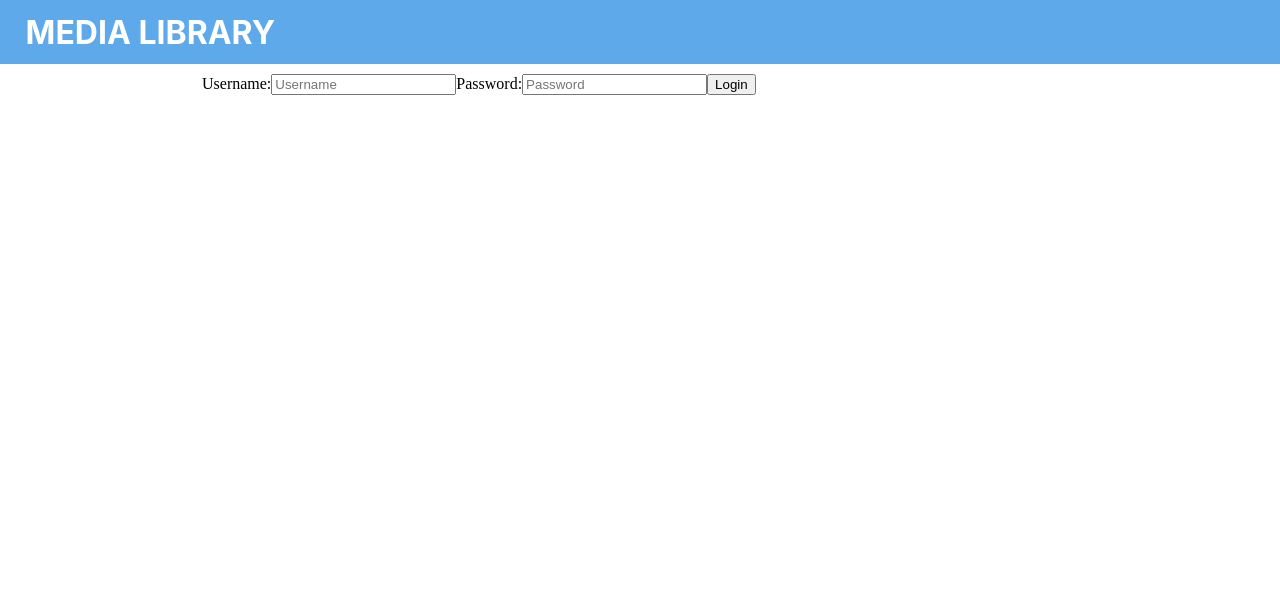
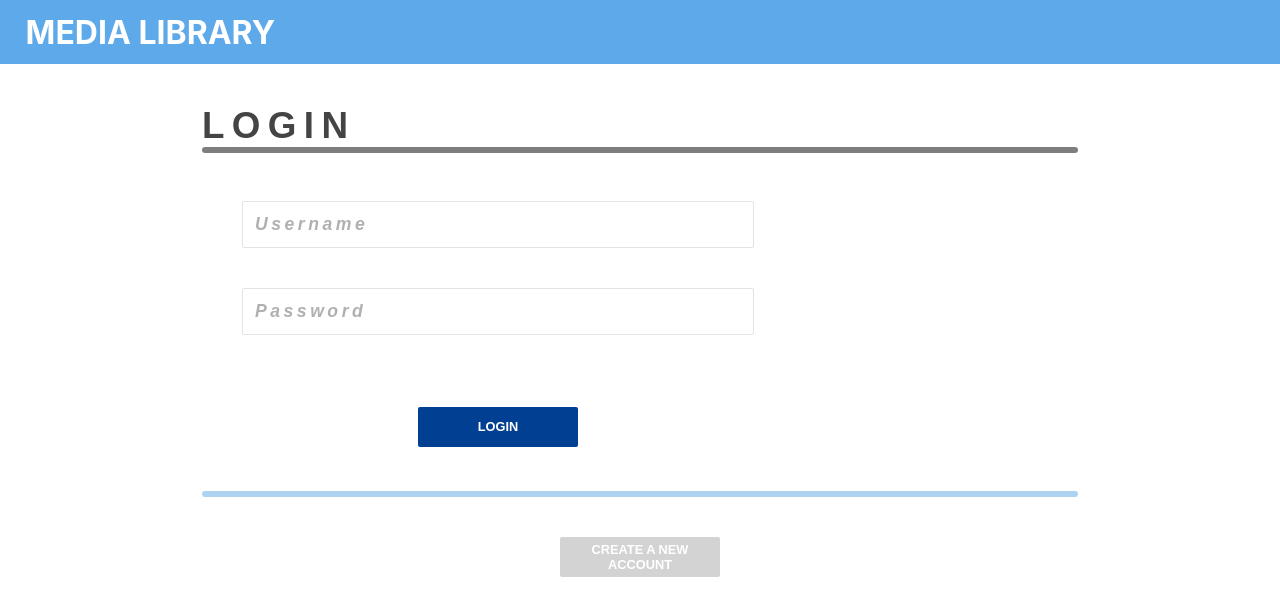
Before and after one commit to paynerg2/Media-Library, a React (Create React App) app: page /login in a window 1280 px wide. Shown: the top 616 px of the page. Built offline with nearby package versions, Linux system fonts and the light colour scheme; no server answers.

Commit message:
Add form styles

```diff
--- a/src/client/Views/LoginPage/LoginPage.tsx
+++ b/src/client/Views/LoginPage/LoginPage.tsx
@@ -1,10 +1,21 @@
 import React, { Fragment } from 'react';
 import { useDispatch } from 'react-redux';
-import { Formik, Field, ErrorMessage } from 'formik';
+import { withRouter, RouteComponentProps } from 'react-router';
+import { Formik, ErrorMessage } from 'formik';
 import { validationErrorExists } from '../../_helpers/validationErrorExists';
 import { loginSchema } from '../../../lib/schemas/login.schema';
 import { authenticationActions } from '../../_actions';
 import { history } from '../../_helpers/history';
+import { Button } from '../../_styled_components/button';
+import { SectionHeader } from '../../_styled_components/sectionHeader';
+import {
+    Error,
+    FormHeader,
+    FormContainer,
+    Section,
+    Buttons,
+    StyledField as Field
+} from '../../_styled_components/formElements';
 
 interface LoginState {
     username: string;
@@ -16,7 +27,7 @@ const initialState: LoginState = {
     password: ''
 };
 
-const LoginPage: React.FC = () => {
+const LoginPage: React.FunctionComponent<RouteComponentProps> = props => {
     const dispatch = useDispatch();
     const handleSubmit = async ({ username, password }: LoginState) => {
         await dispatch(authenticationActions.login(username, password));
@@ -25,6 +36,7 @@ const LoginPage: React.FC = () => {
 
     return (
         <Fragment>
+            <FormHeader>Login</FormHeader>
             <Formik
                 initialValues={initialState}
                 onSubmit={handleSubmit}
@@ -39,8 +51,8 @@ const LoginPage: React.FC = () => {
                     touched,
                     isSubmitting
                 }) => (
-                    <form onSubmit={handleSubmit}>
-                        <label htmlFor="username">Username:</label>
+                    <FormContainer onSubmit={handleSubmit}>
+                        <Section>
                             <Field
                                 id="username"
                                 name="username"
@@ -50,9 +62,10 @@ const LoginPage: React.FC = () => {
                                 type="text"
                                 placeholder="Username"
                             />
+                            <Error>
                                 <ErrorMessage name="username" />
+                            </Error>
 
-                        <label htmlFor="password">Password:</label>
                             <Field
                                 id="password"
                                 name="password"
@@ -62,9 +75,13 @@ const LoginPage: React.FC = () => {
                                 type="password"
                                 placeholder="Password"
                             />
+                            <Error>
                                 <ErrorMessage name="password" />
+                            </Error>
+                        </Section>
 
-                        <button
+                        <Buttons>
+                            <Button
                                 type="submit"
                                 disabled={
                                     isSubmitting ||
@@ -72,12 +89,25 @@ const LoginPage: React.FC = () => {
                                 }
                             >
                                 Login
-                        </button>
-                    </form>
+                            </Button>
+                        </Buttons>
+                    </FormContainer>
                 )}
             </Formik>
+            <SectionHeader />
+            <Buttons>
+                <Button
+                    onClick={() => props.history.push('/register')}
+                    style={{
+                        borderColor: 'lightgrey',
+                        backgroundColor: 'lightgrey'
+                    }}
+                >
+                    Create a New Account
+                </Button>
+            </Buttons>
         </Fragment>
     );
 };
 
-export default LoginPage;
+export default withRouter(LoginPage);
--- a/src/client/Views/RegistrationPage/RegistrationPage.tsx
+++ b/src/client/Views/RegistrationPage/RegistrationPage.tsx
@@ -1,11 +1,21 @@
 import React, { Fragment } from 'react';
 import { useDispatch } from 'react-redux';
-import { Formik, Field, ErrorMessage } from 'formik';
+import { Formik, ErrorMessage } from 'formik';
 import { User } from '../../_interfaces';
 import { userSchema } from '../../../lib/schemas';
 import { userActions } from '../../_actions';
 import { validationErrorExists } from '../../_helpers/validationErrorExists';
 import { history } from '../../_helpers/history';
+import { Button } from '../../_styled_components/button';
+import { SectionHeader } from '../../_styled_components/sectionHeader';
+import {
+    Error,
+    FormHeader,
+    FormContainer,
+    Section,
+    Buttons,
+    StyledField as Field
+} from '../../_styled_components/formElements';
 
 const initialState: User = {
     username: '',
@@ -26,6 +36,7 @@ const RegistrationPage: React.FC = () => {
     };
     return (
         <Fragment>
+            <FormHeader>Create New Account</FormHeader>
             <Formik
                 initialValues={initialState}
                 onSubmit={handleSubmit}
@@ -40,8 +51,8 @@ const RegistrationPage: React.FC = () => {
                     touched,
                     isSubmitting
                 }) => (
-                    <form onSubmit={handleSubmit}>
-                        <label htmlFor="username">Username:</label>
+                    <FormContainer onSubmit={handleSubmit}>
+                        <Section>
                             <Field
                                 id="username"
                                 name="username"
@@ -51,9 +62,10 @@ const RegistrationPage: React.FC = () => {
                                 type="text"
                                 placeholder="Username"
                             />
+                            <Error>
                                 <ErrorMessage name="username" />
+                            </Error>
 
-                        <label htmlFor="email">Email:</label>
                             <Field
                                 id="email"
                                 name="email"
@@ -63,9 +75,10 @@ const RegistrationPage: React.FC = () => {
                                 type="email"
                                 placeholder="E-mail"
                             />
+                            <Error>
                                 <ErrorMessage name="email" />
+                            </Error>
 
-                        <label htmlFor="password">Password:</label>
                             <Field
                                 id="password"
                                 name="password"
@@ -75,9 +88,13 @@ const RegistrationPage: React.FC = () => {
                                 type="password"
                                 placeholder="Password"
                             />
+                            <Error>
                                 <ErrorMessage name="password" />
+                            </Error>
+                        </Section>
 
-                        <button
+                        <Buttons>
+                            <Button
                                 type="submit"
                                 disabled={
                                     isSubmitting ||
@@ -85,8 +102,9 @@ const RegistrationPage: React.FC = () => {
                                 }
                             >
                                 Submit
-                        </button>
-                    </form>
+                            </Button>
+                        </Buttons>
+                    </FormContainer>
                 )}
             </Formik>
         </Fragment>
--- a/src/client/_styled_components/displayPage.ts
+++ b/src/client/_styled_components/displayPage.ts
@@ -21,11 +21,14 @@ export const Title = styled.div`
     font-weight: bold;
 `;
 
-export const CoverImage = styled.img`
-    grid-area: cover;
+export const Image = styled.img`
     height: auto;
     width: 100%;
     background: ${props => props.theme.colors.secondary};
+`;
+
+export const CoverImage = styled(Image)`
+    grid-area: cover;
     border-top-left-radius: 8px;
     border-bottom-left-radius: 8px;
 `;
--- /dev/null
+++ b/src/client/_styled_components/formElements.ts
@@ -0,0 +1,181 @@
+import styled from 'styled-components';
+import { Field } from 'formik';
+import { SectionHeader } from './sectionHeader';
+
+export const FormHeader = styled(SectionHeader)`
+    font-family: ${props => props.theme.fonts.primary};
+    font-size: 2.3em;
+    letter-spacing: 0.2em;
+    text-transform: uppercase;
+    color: #444;
+
+    &::after {
+        border-color: #000;
+    }
+`;
+
+export const FormContainer = styled.form`
+    display: flex;
+    flex-direction: column;
+    justify-items: center;
+    width: 40vw;
+    min-width: 480px;
+    margin: 5vh;
+`;
+
+export const Section = styled.div`
+    display: flex;
+    flex-direction: column;
+    width: 100%;
+
+    & > div {
+        margin-top: 4vh;
+    }
+`;
+
+export const Buttons = styled.div`
+    display: flex;
+    flex-direction: row;
+    justify-content: space-around;
+    margin-top: 5vh;
+    width: 100%;
+
+    & > button {
+        border-radius: 2px;
+    }
+`;
+
+export const StyledField = styled(Field)`
+    padding: 12px;
+    border-radius: 2px;
+    font-family: Arial, Helvetica, sans-serif;
+    border: 1px solid rgba(88, 88, 88, 0.2);
+    font-size: 1.1em;
+    font-weight: bold;
+    color: #444;
+    opacity: 0.8;
+    min-width: 85%;
+    margin-top: 1vh;
+
+    &:focus,
+    :active {
+        outline: none;
+    }
+
+    &::placeholder {
+        font-weight: bold;
+        font-style: italic;
+        font-size: 1em;
+        opacity: 0.7;
+        letter-spacing: 0.2em;
+    }
+`;
+
+export const Label = styled.label`
+    font-family: ${props => props.theme.fonts.primary};
+    color: #333;
+    opacity: 0.8;
+    font-size: 1.3em;
+    letter-spacing: 0.1em;
+    font-weight: bold;
+    text-transform: capitalize;
+    margin-top: 1vh;
+`;
+
+export const Error = styled.div`
+    color: white;
+    opacity: 0.7;
+    font-size: 0.8em;
+    font-family: ${props => props.theme.fonts.error};
+    background-color: red;
+    padding-left: 12px;
+`;
+
+export const Select = styled.select`
+    padding: 12px;
+    border-radius: 2px;
+    font-size: 1.1em;
+    font-family: Arial, Helvetica, sans-serif;
+    font-weight: bold;
+    border: 1px solid rgba(88, 88, 88, 0.2);
+    text-transform: capitalize;
+    margin-top: 1vh;
+    font-family: ${props => props.theme.fonts.primary};
+    color: #444;
+    opacity: 0.8;
+
+    &:focus,
+    :active {
+        outline: none;
+    }
+`;
+
+export const SelectOption = styled.option`
+    padding: 8px;
+    background-color: #fff;
+    text-transform: capitalize;
+    font-size: 0.9em;
+`;
+
+export const CheckboxLabel = styled(Label)`
+    color: #444;
+    opacity: 0.6;
+
+    &:hover {
+        transition: all 0.5s ease-in-out;
+        opacity: 0.8;
+        color: ${props => props.theme.colors.secondary};
+    }
+`;
+
+export const Checkbox = styled(Field)`
+    appearance: none;
+    height: 0.5vh;
+    width: 100px;
+    border-radius: 8px;
+    margin: 0;
+    display: none;
+
+    &:focus {
+        outline: none;
+    }
+
+    &:checked {
+        background-color: ${props => props.theme.colors.primary};
+        box-shadow: 1px 1px 6px 1px rgba(0, 0, 0, 0.05);
+        display: flex;
+    }
+`;
+
+export const FieldCollectionLabel = styled.div`
+    display: flex;
+    flex-direction: row;
+    margin-top: 1vh;
+    justify-content: space-between;
+    border-bottom: 2px solid rgba(0, 0, 0, 0.05);
+`;
+
+export const FormatFields = styled.div`
+    max-width: 40vh;
+    min-height: 4vh;
+    display: flex;
+    flex-direction: row;
+    justify-content: space-between;
+    align-items: center;
+    border: 2px solid rgba(0, 0, 0, 0.05);
+    padding: 12px;
+`;
+
+export const CollectionSection = styled.div`
+    display: flex;
+    flex-direction: row;
+    justify-content: space-between;
+
+    & > div {
+        margin-right: 1vh;
+    }
+
+    & > img {
+        max-height: 65vh;
+    }
+`;
```
Lines whose indentation alone changed are shown as unchanged.
